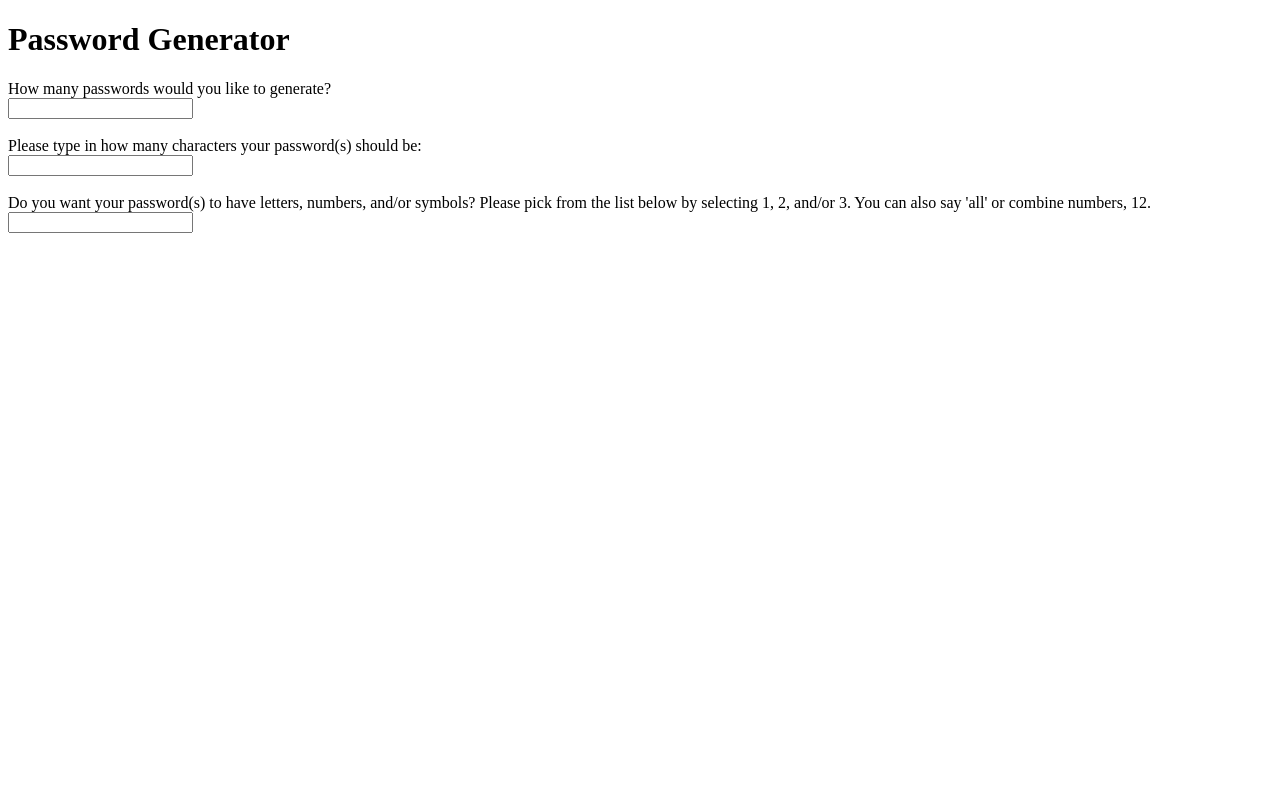
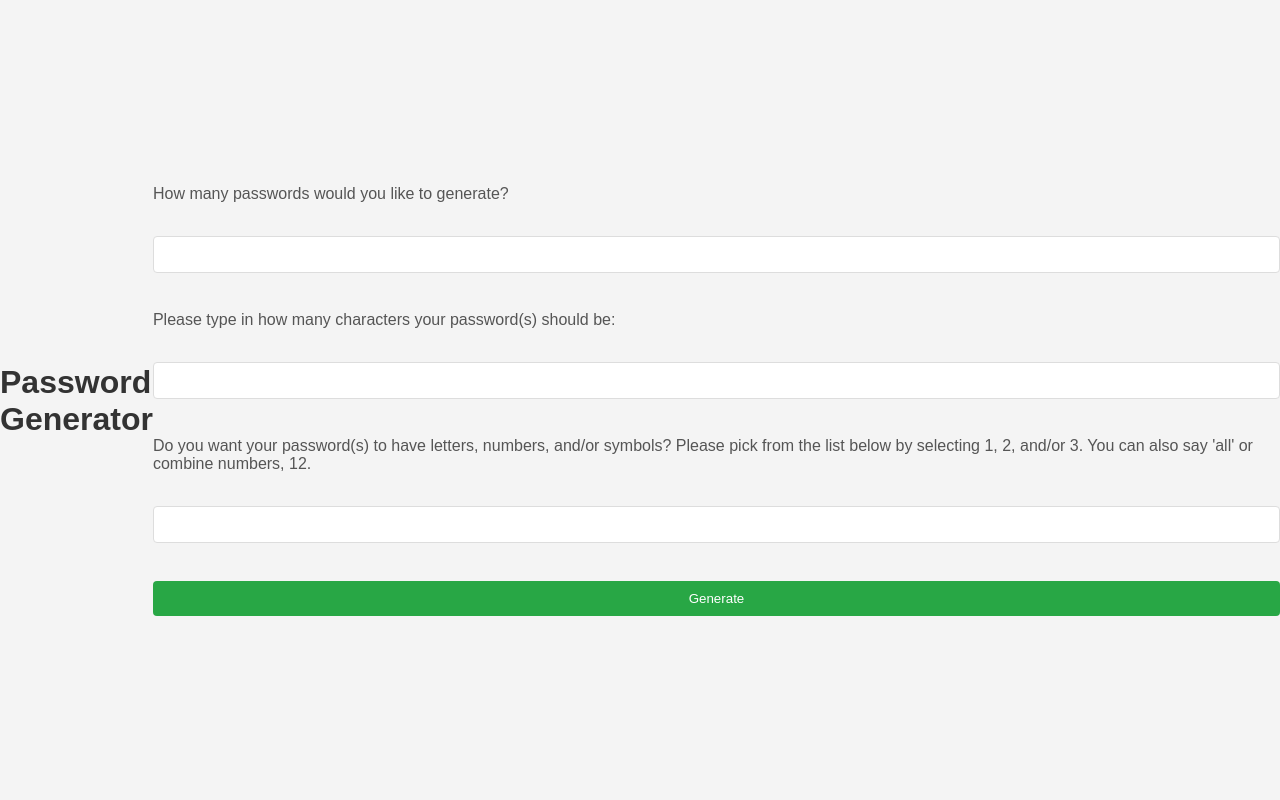
Before and after one commit to sridhars650/Password-Gen, a Flask app: page / in a window 1280 px wide. Run offline with Flask 3, Linux system fonts and the light colour scheme.

Commit message:
updated functionality and started on css

```diff
--- /dev/null
+++ b/static/styles.css
@@ -0,0 +1,73 @@
+body {
+    font-family: Arial, sans-serif;
+    background-color: #f4f4f4;
+    margin: 0;
+    padding: 0;
+    display: flex;
+    justify-content: center;
+    align-items: center;
+    height: 100vh;
+  }
+
+  .container {
+    background: white;
+    padding: 20px;
+    border-radius: 8px;
+    box-shadow: 0 0 10px rgba(0, 0, 0, 0.1);
+    text-align: center;
+    max-width: 500px;
+    width: 100%;
+    animation: fadeIn 1s ease-in-out;
+  }
+
+  h1 {
+    color: #333;
+    margin-bottom: 20px;
+  }
+
+  label {
+    display: block;
+    text-align: left;
+    margin: 10px 0 5px;
+    color: #555;
+  }
+
+  input[type="text"], input[type="submit"] {
+    width: 100%;
+    padding: 10px;
+    margin: 10px 0;
+    border: 1px solid #ddd;
+    border-radius: 4px;
+    box-sizing: border-box;
+  }
+
+  input[type="submit"] {
+    background-color: #28a745;
+    color: white;
+    border: none;
+    cursor: pointer;
+    transition: background-color 0.3s ease;
+  }
+
+  input[type="submit"]:hover {
+    background-color: #218838;
+  }
+
+  h2 {
+    color: #333;
+    margin-top: 20px;
+    animation: fadeIn 1s ease-in-out;
+  }
+
+  ul {
+    list-style-type: none;
+    padding: 0;
+  }
+
+  li {
+    background: #e9ecef;
+    margin: 5px 0;
+    padding: 10px;
+    border-radius: 4px;
+    animation: slideIn 0.5s ease;
+  }
--- a/templates/index.html
+++ b/templates/index.html
@@ -3,15 +3,32 @@
 <head>
   <meta charset="UTF-8">
   <meta name="viewport" content="width=device-width, initial-scale=1.0">
+  <link rel="stylesheet" href="{{ url_for('static', filename='styles.css')}}">
   <title>Password Generator</title>
 </head>
 <body>
-  <h1>Password Generator</h1>
-  <label>How many passwords would you like to generate?</label><br>
-  <input><br><br>
-  <label>Please type in how many characters your password(s) should be:</label><br>
-  <input><br><br>
-  <label>Do you want your password(s) to have letters, numbers, and/or symbols? Please pick from the list below by selecting 1, 2, and/or 3. You can also say 'all' or combine numbers, 12.</label><br>
-  <input><br><br>
+  <h1>Password <br>Generator</h1>
+
+  <form action="{{ url_for('generate') }}" method="post">
+    <label for="num_of_passwd">How many passwords would you like to generate?</label><br>
+    <input type="text" id="num_of_passwd" name="num_of_passwd" required><br><br>
+
+    <label for="char_num">Please type in how many characters your password(s) should be:</label><br>
+    <input type="text" id="char_num" name="char_num" required><br><br>
+
+    <label for="type_of_chars">Do you want your password(s) to have letters, numbers, and/or symbols? Please pick from the list below by selecting 1, 2, and/or 3. You can also say 'all' or combine numbers, 12.</label><br>
+    <input type="text" id="type_of_chars" name="type_of_chars" required><br><br>
+
+    <input type="submit" value="Generate">
+  </form>
+
+  {% if passwords %}
+    <h2>Your Generated Password(s):</h2>
+    <ul>
+      {% for password in passwords %}
+        <li>{{ password }}</li>
+      {% endfor %}
+    </ul>
+  {% endif %}
 </body>
 </html>
```
